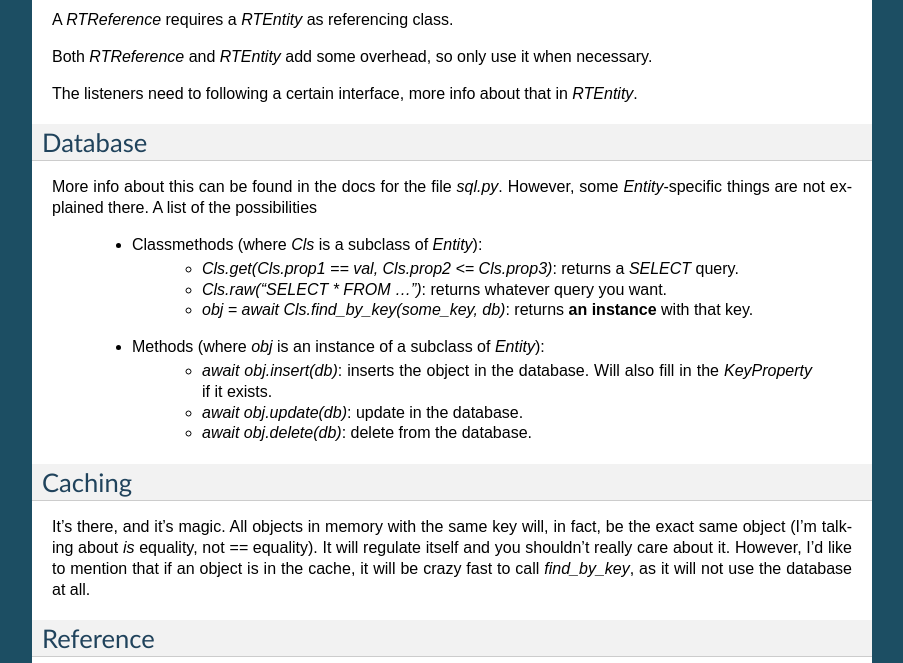
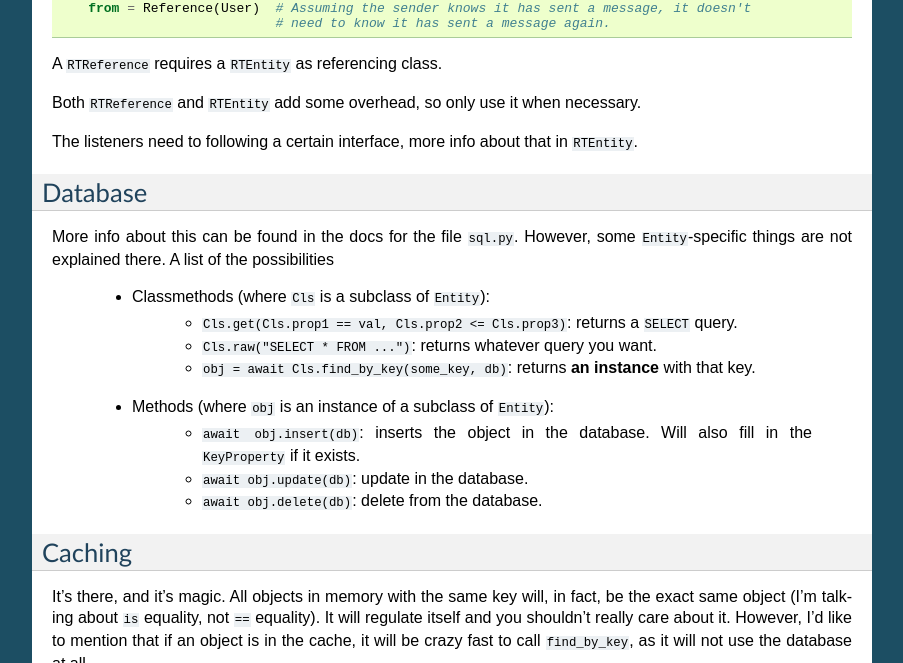
Before and after one commit to evertheylen/Sparrow, a Sphinx documentation site: the page built from docs/source/entity.rst, in a window 1280 px wide and 900 px high, scrolled down 2563 px, cut to the strip 0-663 px from the top of the window. Shown: the whole strip, without its empty margins (198-1101 px from the left). Built offline with Sphinx 7.4.7, drawn with Linux system fonts in a browser that asks for light colours.

Commit message:
inline code

```diff
--- a/docs/source/entity.rst
+++ b/docs/source/entity.rst
@@ -17,7 +17,7 @@ Keys
 ====
 
 If you try the above example, sparrow will complain, because there is no key. An Entity class
-can only have 1 key, and you define it with `key`. So if we for example want to have a `UID`
+can only have 1 key, and you define it with ``key``. So if we for example want to have a ``UID``
 attribute and define it as key, we would do::
 
     class User(Entity):
@@ -26,7 +26,7 @@ attribute and define it as key, we would do::
         key = Key(UID)
 
 However, this would be irritating. We would have to come up with a unique UID every time we
-create a User. To solve this problem, we have a `KeyProperty`. This will use Postgres' `SERIAL`
+create a User. To solve this problem, we have a ``KeyProperty``. This will use Postgres' ``SERIAL``
 type to create the property. Use it like this::
 
     class User(Entity):
@@ -40,29 +40,29 @@ We can shorten this even further::
         name = Property(str)
         key = UID = KeyProperty()
 
-Note that for a `KeyProperty`, its value will be `None` until you insert the object into
+Note that for a ``KeyProperty``, its value will be ``None`` until you insert the object into
 the database (which will provide the value for it).
 
-A `Key` can also contain multiple properties::
+A ``Key`` can also contain multiple properties::
 
     class User(Entity):
         firstname = Property(str)
         lastname = Property(str)
         key = Key(firstname, lastname)
 
-You can always use a `key` attribute of an object as if it was an entity::
+You can always use a ``key`` attribute of an object as if it was an entity::
 
     u = User(...)
     u.key = ("Evert", "Heylen")
 
 In case of multiple properties, you need to put it in a tuple. Otherwise (also in the case of a
-`KeyProperty`, it has to be a simple value.
+``KeyProperty``, it has to be a simple value.
 
 Constraints
 ===========
 
 There are two types of constraints: constraints for properties and object-wide constraints.
-The latter is only checked when calling `__init__`, `update` and `insert`. An example::
+The latter is only checked when calling ``__init__``, ``update`` and ``insert``. An example::
 
     class User(Entity):
         name = Property(str)
@@ -73,9 +73,9 @@ The latter is only checked when calling `__init__`, `update` and `insert`. An ex
 References
 ==========
 
-Often, you want to keep a reference to other objects. In sparrow, you use a `Reference` to do so.
+Often, you want to keep a reference to other objects. In sparrow, you use a ``Reference`` to do so.
 A Reference will automatically create properties to fully save a key of another Entity class.
-Note that a `Reference` can not be constrained, but it can be used in a `Key`.::
+Note that a ``Reference`` can not be constrained, but it can be used in a ``Key``.::
 
     class User(Entity):
         firstname = Property(str)
@@ -87,10 +87,10 @@ Note that a `Reference` can not be constrained, but it can be used in a `Key`.::
         to = Reference(User)
         from = Reference(User)
 
-In this case, the table created for `Message` will have 5 attributes: `msg`, `to_firstname`,
-`to_lastname`, `from_firstname` and `from_lastname`. It will also be constrained (in the DB) so
-so that always refers to a `User` in the database. However, you should not set these attributes
-directly, you should rather use `to` and `from` as if it were properties.::
+In this case, the table created for ``Message`` will have 5 attributes: ``msg``, ``to_firstname``,
+``to_lastname``, ``from_firstname`` and ``from_lastname``. It will also be constrained (in the DB) so
+so that always refers to a ``User`` in the database. However, you should not set these attributes
+directly, you should rather use ``to`` and ``from`` as if it were properties.::
 
     >>> msg = Message(msg="Test", to=some_user.key, from=other_user.key)
     >>> # Or after initializing
@@ -101,8 +101,8 @@ Remember to always refer to the key of an object, not the object itself.
 JSON
 ====
 
-To get a JSON representation, simply call `obj.to_json()`. Some options are available to change
-this output. You can override `json_repr`, which has to return some datatype that is convertible
+To get a JSON representation, simply call ``obj.to_json()``. Some options are available to change
+this output. You can override ``json_repr``, which has to return some datatype that is convertible
 to JSON. By default, it returns a dictionary of all properties. This too you can control::
 
     class User(Entity):
@@ -113,25 +113,25 @@ Real-time
 =========
 
 Sparrow has excellent support for real-time updates. Or you could call it live updates but
-'spalrow' is not a word. Anyway, in its simplest form, just inherit from `RTEntity` instead of
-`Entity`. This will allow you to call `add_listener` (and `remove_listener`) on the object::
+'spalrow' is not a word. Anyway, in its simplest form, just inherit from ``RTEntity`` instead of
+``Entity``. This will allow you to call ``add_listener`` (and ``remove_listener``) on the object::
 
     class User(RTEntity):
         name = Property(str)
         key = UID = KeyProperty()
 
-Whenever `update` or `delete` is called, all listeners will get notified of this.
+Whenever ``update`` or ``delete`` is called, all listeners will get notified of this.
 
-A `RTEntity` gets an extra method `send_update` which will trigger all listeners to be notified
+A ``RTEntity`` gets an extra method ``send_update`` which will trigger all listeners to be notified
 of an update without actually writing to the database.
 
 Real-time references
 --------------------
 
-The real fancy stuff is a `RTReference` though. This will make sure that whenever some object
-refers to another object, it will automatically call `add_reference` on all listeners of the
+The real fancy stuff is a ``RTReference`` though. This will make sure that whenever some object
+refers to another object, it will automatically call ``add_reference`` on all listeners of the
 referencing object. For example, with a few modifications we can add live messaging to our
-`Message` class of before::
+``Message`` class of before::
 
     class Message(Entity):
         msg = Property(str)
@@ -139,35 +139,35 @@ referencing object. For example, with a few modifications we can add live messag
         from = Reference(User)  # Assuming the sender knows it has sent a message, it doesn't
                                 # need to know it has sent a message again.
 
-A `RTReference` requires a `RTEntity` as referencing class.
+A ``RTReference`` requires a ``RTEntity`` as referencing class.
 
-Both `RTReference` and `RTEntity` add some overhead, so only use it when necessary.
+Both ``RTReference`` and ``RTEntity`` add some overhead, so only use it when necessary.
 
-The listeners need to following a certain interface, more info about that in `RTEntity`.
+The listeners need to following a certain interface, more info about that in ``RTEntity``.
 
 Database
 ========
 
-More info about this can be found in the docs for the file `sql.py`. However, some
-`Entity`-specific things are not explained there. A list of the possibilities
+More info about this can be found in the docs for the file ``sql.py``. However, some
+``Entity``-specific things are not explained there. A list of the possibilities
 
-    * Classmethods (where `Cls` is a subclass of `Entity`):
-        - `Cls.get(Cls.prop1 == val, Cls.prop2 <= Cls.prop3)`: returns a `SELECT` query.
-        - `Cls.raw("SELECT * FROM ...")`: returns whatever query you want.
-        - `obj = await Cls.find_by_key(some_key, db)`: returns **an instance** with that key.
-    * Methods (where `obj` is an instance of a subclass of `Entity`):
-        - `await obj.insert(db)`: inserts the object in the database. Will also fill in the
-          `KeyProperty` if it exists.
-        - `await obj.update(db)`: update in the database.
-        - `await obj.delete(db)`: delete from the database.
+    * Classmethods (where ``Cls`` is a subclass of ``Entity``):
+        - ``Cls.get(Cls.prop1 == val, Cls.prop2 <= Cls.prop3)``: returns a ``SELECT`` query.
+        - ``Cls.raw("SELECT * FROM ...")``: returns whatever query you want.
+        - ``obj = await Cls.find_by_key(some_key, db)``: returns **an instance** with that key.
+    * Methods (where ``obj`` is an instance of a subclass of ``Entity``):
+        - ``await obj.insert(db)``: inserts the object in the database. Will also fill in the
+          ``KeyProperty`` if it exists.
+        - ``await obj.update(db)``: update in the database.
+        - ``await obj.delete(db)``: delete from the database.
 
 Caching
 =======
 
 It's there, and it's magic. All objects in memory with the same key will, in fact, be the exact
-same object (I'm talking about `is` equality, not `==` equality). It will regulate itself and you
+same object (I'm talking about ``is`` equality, not ``==`` equality). It will regulate itself and you
 shouldn't really care about it. However, I'd like to mention that if an object is in the cache, it
-will be crazy fast to call `find_by_key`, as it will not use the database at all.
+will be crazy fast to call ``find_by_key``, as it will not use the database at all.
 
 
 Reference
--- a/docs/source/sparrow.rst
+++ b/docs/source/sparrow.rst
@@ -3,7 +3,7 @@
  Basic usage
 =============
 
-Define some classes and create a `SparrowModel`::
+Define some classes and create a ``SparrowModel``::
 
     from sparrow import *
 
@@ -29,4 +29,4 @@ Define some classes and create a `SparrowModel`::
 Dependencies
 ============
 
-Sparrow depends on `psycopg2` and `momoko`. The examples may use Tornado for an ioloop, but this is not required.
+Sparrow depends on ``psycopg2`` and ``momoko``. The examples may use Tornado for an ioloop, but this is not required.
--- a/docs/source/sql.rst
+++ b/docs/source/sql.rst
@@ -12,7 +12,7 @@ Shorter example::
 
     u = await User.get(User.mail == Unsafe(usermail)).single(db)
 
-For preprocessing a query, you can translate it into `RawSql`, this is faster::
+For preprocessing a query, you can translate it into ``RawSql``, this is faster::
 
     users_query = User.get(User.mail == Field("mail")).to_raw()
     users = await users_query.with_data(mail = usermail).all(db)
```
Also changed, not shown: docs/source/index.rst (+0 -9 lines).
